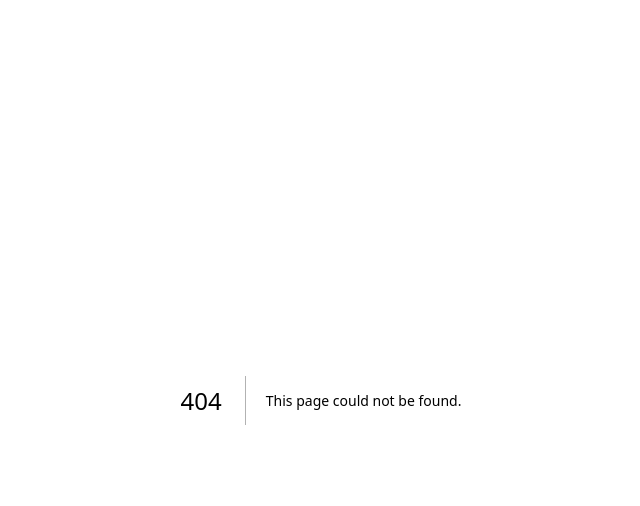
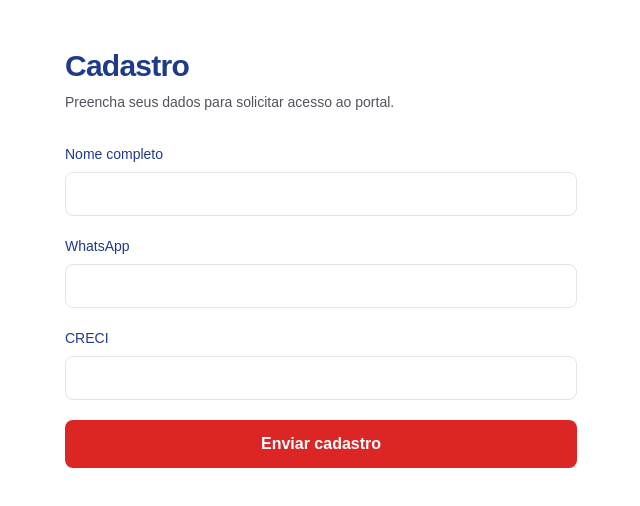
Before and after one commit to mixbrzilla-cmyk/crm-imobiliaria, a Next.js app: page /cadastro in a window 1280 px wide. Before the commit this address had no page. Shown: the top 506 px of the page, without its empty margins (319-959 px from the left). Built offline with nearby package versions, Linux system fonts and the light colour scheme; no server answers.

Commit message:
Criação da base visual e página de cadastro

```diff
--- /dev/null
+++ b/app/cadastro/page.tsx
@@ -0,0 +1,123 @@
+"use client";
+
+import { useState } from "react";
+
+import { supabase } from "@/lib/supabaseClient";
+
+type FormState = {
+  full_name: string;
+  whatsapp: string;
+  creci: string;
+};
+
+export default function CadastroPage() {
+  const [form, setForm] = useState<FormState>({
+    full_name: "",
+    whatsapp: "",
+    creci: "",
+  });
+  const [isSubmitting, setIsSubmitting] = useState(false);
+  const [errorMessage, setErrorMessage] = useState<string | null>(null);
+  const [successMessage, setSuccessMessage] = useState<string | null>(null);
+
+  async function onSubmit(e: React.FormEvent<HTMLFormElement>) {
+    e.preventDefault();
+
+    setErrorMessage(null);
+    setSuccessMessage(null);
+    setIsSubmitting(true);
+
+    try {
+      const { error } = await supabase.from("profiles").insert({
+        full_name: form.full_name.trim(),
+        whatsapp: form.whatsapp.trim(),
+        creci: form.creci.trim(),
+      });
+
+      if (error) {
+        setErrorMessage(error.message);
+        return;
+      }
+
+      setSuccessMessage("Cadastro enviado! Aguarde a aprovação do administrador");
+      setForm({ full_name: "", whatsapp: "", creci: "" });
+    } catch {
+      setErrorMessage("Não foi possível enviar seu cadastro. Tente novamente.");
+    } finally {
+      setIsSubmitting(false);
+    }
+  }
+
+  return (
+    <div className="min-h-screen bg-white px-6 py-12">
+      <div className="mx-auto flex w-full max-w-lg flex-col gap-8">
+        <header className="flex flex-col gap-2">
+          <h1 className="text-3xl font-semibold tracking-tight text-[#1e3a8a]">
+            Cadastro
+          </h1>
+          <p className="text-sm text-zinc-600">
+            Preencha seus dados para solicitar acesso ao portal.
+          </p>
+        </header>
+
+        <form onSubmit={onSubmit} className="flex flex-col gap-5">
+          <label className="flex flex-col gap-2">
+            <span className="text-sm font-medium text-[#1e3a8a]">Nome completo</span>
+            <input
+              className="h-11 rounded-lg border border-zinc-200 bg-white px-4 text-zinc-900 outline-none focus:border-[#1e3a8a] focus:ring-2 focus:ring-[#1e3a8a]/20"
+              value={form.full_name}
+              onChange={(e) => setForm((s) => ({ ...s, full_name: e.target.value }))}
+              name="full_name"
+              required
+              autoComplete="name"
+            />
+          </label>
+
+          <label className="flex flex-col gap-2">
+            <span className="text-sm font-medium text-[#1e3a8a]">WhatsApp</span>
+            <input
+              className="h-11 rounded-lg border border-zinc-200 bg-white px-4 text-zinc-900 outline-none focus:border-[#1e3a8a] focus:ring-2 focus:ring-[#1e3a8a]/20"
+              value={form.whatsapp}
+              onChange={(e) => setForm((s) => ({ ...s, whatsapp: e.target.value }))}
+              name="whatsapp"
+              required
+              autoComplete="tel"
+              inputMode="tel"
+            />
+          </label>
+
+          <label className="flex flex-col gap-2">
+            <span className="text-sm font-medium text-[#1e3a8a]">CRECI</span>
+            <input
+              className="h-11 rounded-lg border border-zinc-200 bg-white px-4 text-zinc-900 outline-none focus:border-[#1e3a8a] focus:ring-2 focus:ring-[#1e3a8a]/20"
+              value={form.creci}
+              onChange={(e) => setForm((s) => ({ ...s, creci: e.target.value }))}
+              name="creci"
+              required
+            />
+          </label>
+
+          {errorMessage ? (
+            <div className="rounded-lg border border-red-200 bg-red-50 px-4 py-3 text-sm text-red-700">
+              {errorMessage}
+            </div>
+          ) : null}
+
+          {successMessage ? (
+            <div className="rounded-lg border border-emerald-200 bg-emerald-50 px-4 py-3 text-sm text-emerald-800">
+              {successMessage}
+            </div>
+          ) : null}
+
+          <button
+            type="submit"
+            disabled={isSubmitting}
+            className="inline-flex h-12 items-center justify-center rounded-lg bg-[#dc2626] px-5 text-base font-semibold text-white transition-opacity hover:opacity-95 disabled:cursor-not-allowed disabled:opacity-60"
+          >
+            {isSubmitting ? "Enviando..." : "Enviar cadastro"}
+          </button>
+        </form>
+      </div>
+    </div>
+  );
+}
--- a/app/page.tsx
+++ b/app/page.tsx
@@ -1,64 +1,20 @@
-import Image from "next/image";
-
 export default function Home() {
   return (
-    <div className="flex min-h-screen items-center justify-center bg-zinc-50 font-sans dark:bg-black">
-      <main className="flex min-h-screen w-full max-w-3xl flex-col items-center justify-between py-32 px-16 bg-white dark:bg-black sm:items-start">
-        <Image
-          className="dark:invert"
-          src="/next.svg"
-          alt="Next.js logo"
-          width={100}
-          height={20}
-          priority
-        />
-        <div className="flex flex-col items-center gap-6 text-center sm:items-start sm:text-left">
-          <h1 className="max-w-xs text-3xl font-semibold leading-10 tracking-tight text-black dark:text-zinc-50">
-            To get started, edit the page.tsx file.
-          </h1>
-          <p className="max-w-md text-lg leading-8 text-zinc-600 dark:text-zinc-400">
-            Looking for a starting point or more instructions? Head over to{" "}
-            <a
-              href="https://vercel.com/templates?framework=next.js&utm_source=create-next-app&utm_medium=appdir-template-tw&utm_campaign=create-next-app"
-              className="font-medium text-zinc-950 dark:text-zinc-50"
-            >
-              Templates
-            </a>{" "}
-            or the{" "}
-            <a
-              href="https://nextjs.org/learn?utm_source=create-next-app&utm_medium=appdir-template-tw&utm_campaign=create-next-app"
-              className="font-medium text-zinc-950 dark:text-zinc-50"
-            >
-              Learning
-            </a>{" "}
-            center.
-          </p>
+    <div className="flex min-h-screen items-center justify-center bg-white px-6">
+      <main className="flex w-full max-w-md flex-col items-center gap-10 py-16 text-center">
+        <div className="flex flex-col items-center gap-3">
+          <div className="text-3xl font-semibold tracking-tight text-[#1e3a8a]">
+            CRM Imobiliário
+          </div>
+          <div className="text-sm text-zinc-500">Portal da Imobiliária</div>
         </div>
-        <div className="flex flex-col gap-4 text-base font-medium sm:flex-row">
-          <a
-            className="flex h-12 w-full items-center justify-center gap-2 rounded-full bg-foreground px-5 text-background transition-colors hover:bg-[#383838] dark:hover:bg-[#ccc] md:w-[158px]"
-            href="https://vercel.com/new?utm_source=create-next-app&utm_medium=appdir-template-tw&utm_campaign=create-next-app"
-            target="_blank"
-            rel="noopener noreferrer"
-          >
-            <Image
-              className="dark:invert"
-              src="/vercel.svg"
-              alt="Vercel logomark"
-              width={16}
-              height={16}
-            />
-            Deploy Now
-          </a>
-          <a
-            className="flex h-12 w-full items-center justify-center rounded-full border border-solid border-black/[.08] px-5 transition-colors hover:border-transparent hover:bg-black/[.04] dark:border-white/[.145] dark:hover:bg-[#1a1a1a] md:w-[158px]"
-            href="https://nextjs.org/docs?utm_source=create-next-app&utm_medium=appdir-template-tw&utm_campaign=create-next-app"
-            target="_blank"
-            rel="noopener noreferrer"
-          >
-            Documentation
-          </a>
-        </div>
+
+        <a
+          className="inline-flex h-12 w-full items-center justify-center rounded-lg bg-[#dc2626] px-5 text-base font-semibold text-white transition-colors hover:opacity-95 focus-visible:outline-none focus-visible:ring-2 focus-visible:ring-[#1e3a8a] focus-visible:ring-offset-2"
+          href="#"
+        >
+          Acesso ao Portal
+        </a>
       </main>
     </div>
   );
--- /dev/null
+++ b/lib/supabaseClient.ts
@@ -0,0 +1,12 @@
+import { createClient } from "@supabase/supabase-js";
+
+const supabaseUrl = process.env.NEXT_PUBLIC_SUPABASE_URL;
+const supabaseAnonKey = process.env.NEXT_PUBLIC_SUPABASE_ANON_KEY;
+
+if (!supabaseUrl || !supabaseAnonKey) {
+  throw new Error(
+    "Missing NEXT_PUBLIC_SUPABASE_URL or NEXT_PUBLIC_SUPABASE_ANON_KEY environment variables",
+  );
+}
+
+export const supabase = createClient(supabaseUrl, supabaseAnonKey);
--- a/package.json
+++ b/package.json
@@ -9,6 +9,8 @@
     "lint": "eslint"
   },
   "dependencies": {
+    "@supabase/auth-helpers-nextjs": "^0.15.0",
+    "@supabase/supabase-js": "^2.98.0",
     "next": "16.1.6",
     "react": "19.2.3",
     "react-dom": "19.2.3"
--- /dev/null
+++ b/tailwind.config.ts
@@ -0,0 +1,24 @@
+import type { Config } from "tailwindcss";
+
+const config: Config = {
+  content: [
+    "./app/**/*.{js,ts,jsx,tsx,mdx}",
+    "./pages/**/*.{js,ts,jsx,tsx,mdx}",
+    "./components/**/*.{js,ts,jsx,tsx,mdx}",
+    "./src/**/*.{js,ts,jsx,tsx,mdx}",
+  ],
+  theme: {
+    extend: {
+      colors: {
+        brand: {
+          blue: "#1e3a8a",
+          red: "#dc2626",
+          white: "#ffffff",
+        },
+      },
+    },
+  },
+  plugins: [],
+};
+
+export default config;
```
Also changed, not shown: 1 other file (tests, documents, lock files or other folders).
